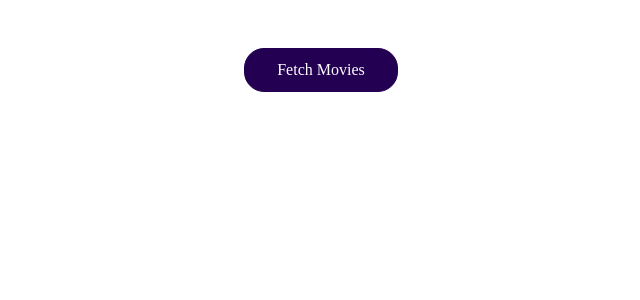
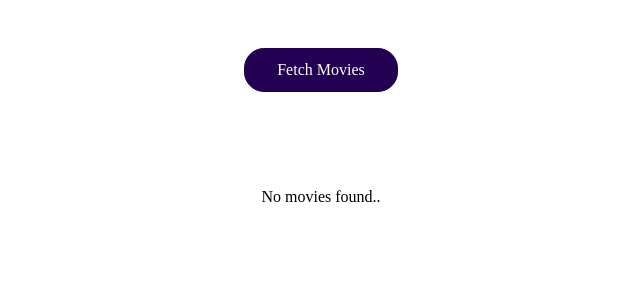
Before and after one commit to varikuppalavinod/Ecommerce-website, a React (Create React App) app: page / in a window 1280 px wide. Shown: the top 300 px of the page, without its empty margins (319-959 px from the left). Built offline with nearby package versions, Linux system fonts and the light colour scheme.

Commit message:
load aplication

```diff
--- a/src/App.js
+++ b/src/App.js
@@ -6,7 +6,10 @@
 
 function App() {
   const [Movies,setMovies]=useState([])
+  const[isLoading,setisLoading]=useState(false)
+
  async function fetchmoviehandler(){
+        setisLoading(true)
  const response=await fetch("https://swapi.dev/api/films/")
     const data= await response.json();
 
@@ -19,7 +22,7 @@
       }
       })
      setMovies(transformedmovies)
-
+     setisLoading(false)
   }
 
   return (
@@ -28,7 +31,9 @@
         <button onClick={fetchmoviehandler}>Fetch Movies</button>
       </section>
       <section>
-        <MovieList movies={Movies} />
+       {!isLoading&&Movies.length>0 && <MovieList movies={Movies} />}
+       {!isLoading && Movies.length===0 &&<p>No movies found..</p>}
+       {isLoading && <p>Loading...</p>}
       </section>
     </React.Fragment>
   );
```
